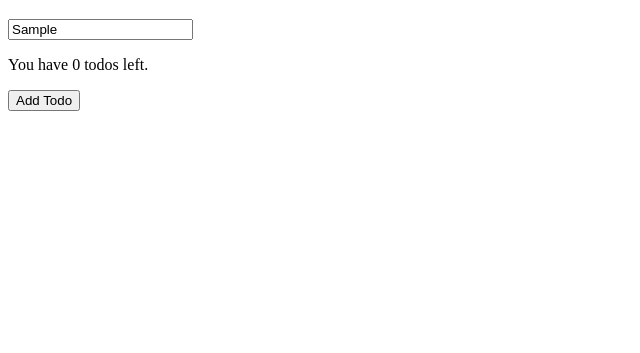
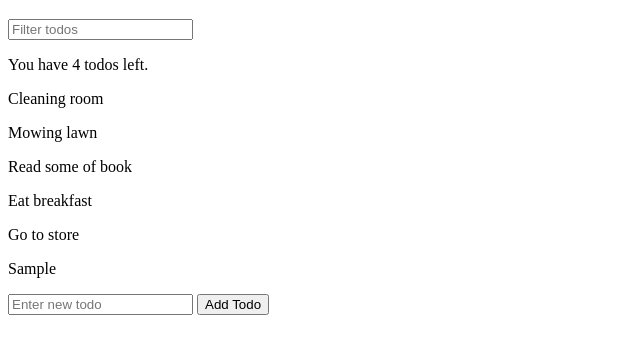
Before and after one commit to axtell5000/javascript-2019, a plain HTML site: page todo-app/index.html in a window 1280 px wide. Both pictures are taken after typing "Sample" into the empty fields and a click on the button "Add Todo". Shown: the part 61-414 px from the top of the page, without its empty margins (0-640 px from the left). Drawn offline with Linux system fonts and the light colour scheme.

Commit message:
added forms to the projects

```diff
--- a/todo-app/index.html
+++ b/todo-app/index.html
@@ -9,12 +9,17 @@
   </head>
   <body>
     <h1>Todo App</h1>
-    <input id="new-todo-text" type="text" placeholder="Enter new Todo"/>
+    <input id="search-text" type="text" placeholder="Filter todos"/>
     <p>You have <span id="todos-left"></span> todos left.</p>
     <div id="todo-list">
 
     </div>
-    <button id="add-todo">Add Todo</button>
+
+    <form id="todo-form">
+      <input type="text" name="newTodo" placeholder="Enter new todo">
+      <button>Add Todo</button>
+    </form>
+
     <script src="js/todo-app.js"></script>
   </body>
 </html>
--- a/todo-app/js/todo-app.js
+++ b/todo-app/js/todo-app.js
@@ -35,9 +35,10 @@
 
 const renderTodos = (todos) => {
   const todoList = document.querySelector('#todo-list');
-
+  console.log(todos);
   // filtering the array based on the search text
   const filteredTodos = todos.filter((todo) => {
+
     return todo.todo.toLowerCase().includes(filters.searchText.toLowerCase());
   });
 
@@ -64,12 +65,19 @@
 //   }
 // });
 
-document.querySelector('#add-todo').addEventListener('click', (e) => {
-  console.log('Add Todo button clicked');
-});
 
 // listen for changes in input field, use the input to filter the todos array
-document.querySelector('#new-todo-text').addEventListener('input', (e) => {
+document.querySelector('#search-text').addEventListener('input', (e) => {
   filters.searchText = e.target.value;
   renderTodos(todos, filters);
 });
+
+document.querySelector('#todo-form').addEventListener('submit', (e) => {
+  e.preventDefault();
+  todos.push({
+    todo: e.target.elements.newTodo.value,
+    completed: false
+  });
+  e.target.elements.newTodo.value = '';
+  renderTodos(todos, filters);
+});
```
Also changed, not shown: notes-app/index.html (+6 -1 lines), notes-app/js/notes-app.js (+7 -5 lines).
